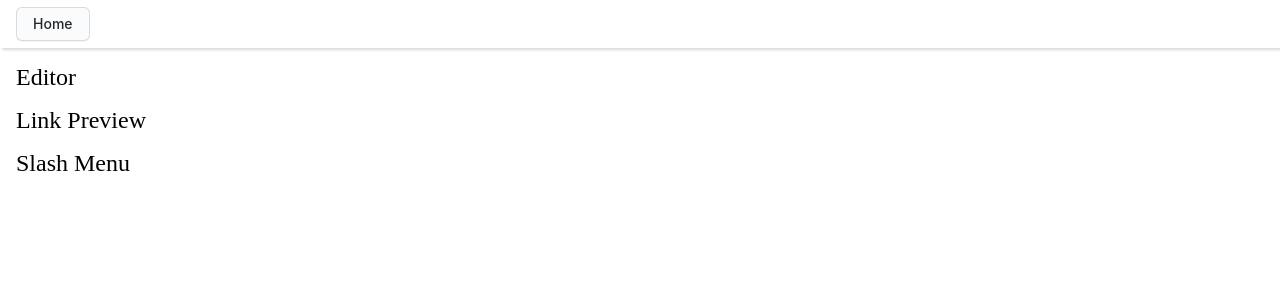
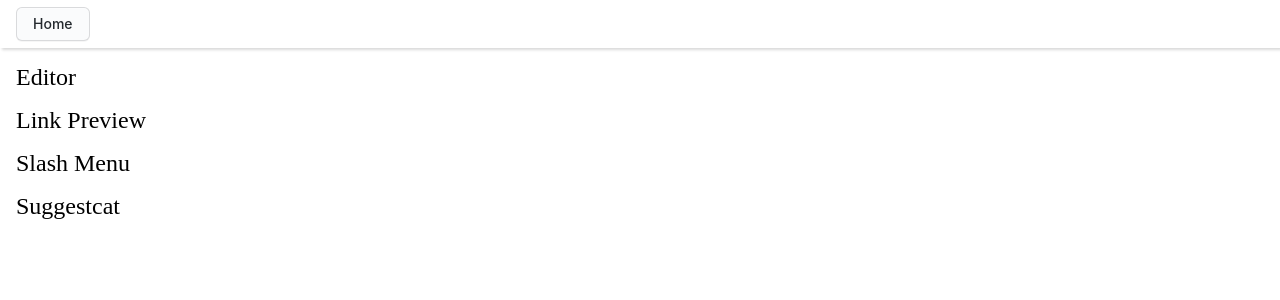
Before and after one commit to emergence-engineering/lexical-dev, a Next.js app in the folder apps/emergence-engineering-lexical-examples/: page / in a window 1280 px wide. Shown: the top 300 px of the page. Built offline with nearby package versions, Linux system fonts and the light colour scheme.

Commit message:
feat: 🎸 add suggestcat plugin & page

```diff
--- a/apps/emergence-engineering-lexical-examples/app/editor/page.tsx
+++ b/apps/emergence-engineering-lexical-examples/app/editor/page.tsx
@@ -16,6 +16,7 @@ import {
   LexicalEditor,
 } from "lexical";
 import React from "react";
+import { init } from "@emergence-engineering/lexical-suggestcat-plugin";
 
 const insertText = (text: string) => {
   const selection = $getSelection();
@@ -29,6 +30,7 @@ const insertText = (text: string) => {
   }
 };
 const Editor = () => {
+  init();
   return (
     <>
       <LinkPreviewPlugin
--- a/apps/emergence-engineering-lexical-examples/app/page.tsx
+++ b/apps/emergence-engineering-lexical-examples/app/page.tsx
@@ -27,6 +27,9 @@ export default function Home() {
       <div className="link" onClick={() => navigate("/editor/slash-menu")}>
         Slash Menu
       </div>
+      <div className="link" onClick={() => navigate("/editor/suggestcat")}>
+        Suggestcat
+      </div>
     </div>
   );
 }
--- a/apps/emergence-engineering-lexical-examples/package.json
+++ b/apps/emergence-engineering-lexical-examples/package.json
@@ -24,6 +24,7 @@
     "lexical": "^0.11.3",
     "@emergence-engineering/lexical-link-preview-plugin": "workspace:^",
     "@emergence-engineering/lexical-slash-menu-plugin": "workspace:^",
+    "@emergence-engineering/lexical-suggestcat-plugin": "workspace:^",
     "link-preview-js": "^3.0.4",
     "next": "13.4.16",
     "react": "18.2.0",
```
Also changed, not shown: apps/emergence-engineering-lexical-examples/app/editor/suggestcat/page.tsx (added, +14 -0 lines), 2 other files (tests, documents, lock files or other folders).
